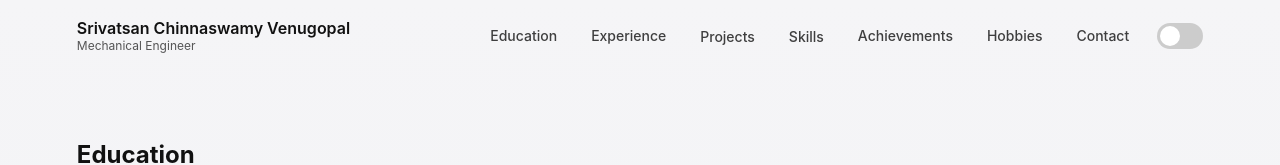
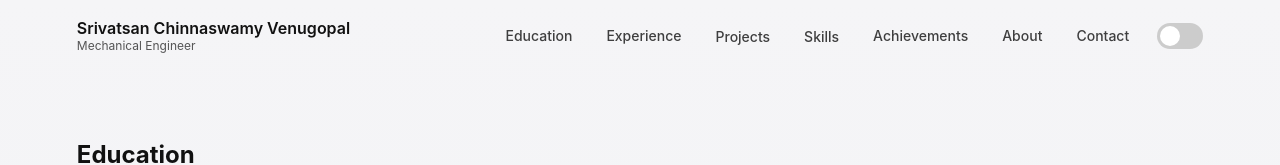
Before and after one commit to cvsrivatsan/portfolio, a plain HTML site: page index.html in a window 1280 px wide. Shown: the top 165 px of the page. Drawn offline with Linux system fonts and the light colour scheme.

Commit message:
Update index.html

```diff
--- a/index.html
+++ b/index.html
@@ -333,7 +333,7 @@ body.dark .panel{
         </div>
       </div>
       <a href="#achievements">Achievements</a>
-      <a href="#hobbies">Hobbies</a>
+      <a href="#About">About</a>
       <a href="#contact">Contact</a>
     </nav>
     <div class="toggle" id="toggle" aria-label="Toggle dark mode"></div>
@@ -480,9 +480,9 @@ body.dark .panel{
 <p><strong>Academic Achievement Award, University of Florida</strong><br>Academic award associated with admission to the Herbert Wertheim College of Engineering.</p>
 </section>
 <!-- HOBBIES (center-aligned only here) -->
-<section class="section" id="hobbies">
+<section class="section" id="About">
   <div class="center">
-    <h2>Hobbies</h2>
+    <h2>About</h2>
     <p>
       My long-term goal is to work at the intersection of fracture mechanics, materials design, and additive manufacturing, with a focus on improving the reliability of AM-built components and making these processes more viable for real-world use. I am particularly interested in understanding material behavior and failure mechanisms so that design and manufacturing decisions are driven by performance and sustainability. Over time, I hope to contribute through research-oriented roles, either in advanced industrial R&D or through doctoral research, to help enable broader adoption of additive manufacturing technologies.
     </p>
```
